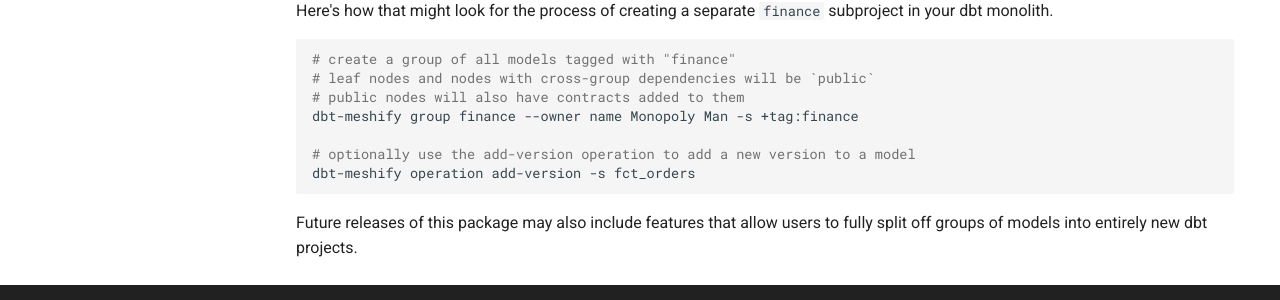
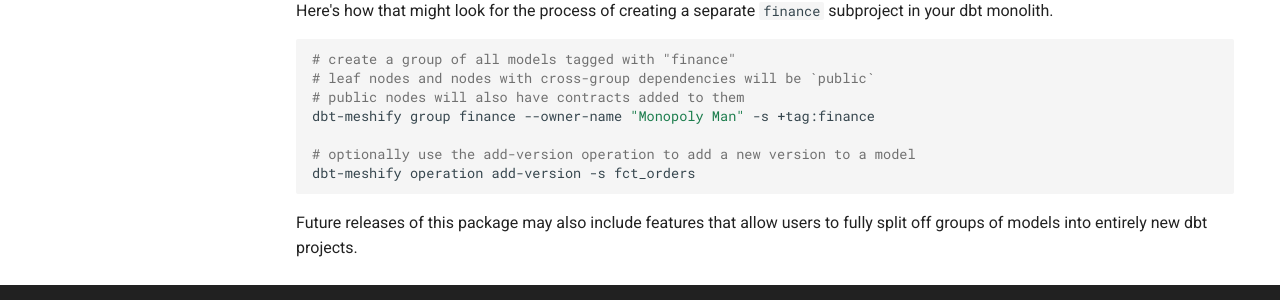
Before and after one commit to dbt-labs/dbt-meshify, an MkDocs documentation site: the page built from docs/index.md, in a window 1280 px wide and 1340 px high. Shown: the part 919-1219 px from the top of the window. Built offline with MkDocs 1.6.1 and Material for MkDocs 9.7.7, drawn with Linux system fonts in a browser that asks for light colours; comment, search, counter and statistics services are not loaded; the version menu is left out.

```diff
--- a/docs/index.md
+++ b/docs/index.md
@@ -30,7 +30,7 @@ Here's how that might look for the process of creating a separate `finance` subp
 # create a group of all models tagged with "finance"
 # leaf nodes and nodes with cross-group dependencies will be `public`
 # public nodes will also have contracts added to them
-dbt-meshify group finance --owner name Monopoly Man -s +tag:finance
+dbt-meshify group finance --owner-name "Monopoly Man" -s +tag:finance
 
 # optionally use the add-version operation to add a new version to a model
 dbt-meshify operation add-version -s fct_orders
```
Also changed, not shown: README.md (+1 -1 lines).
